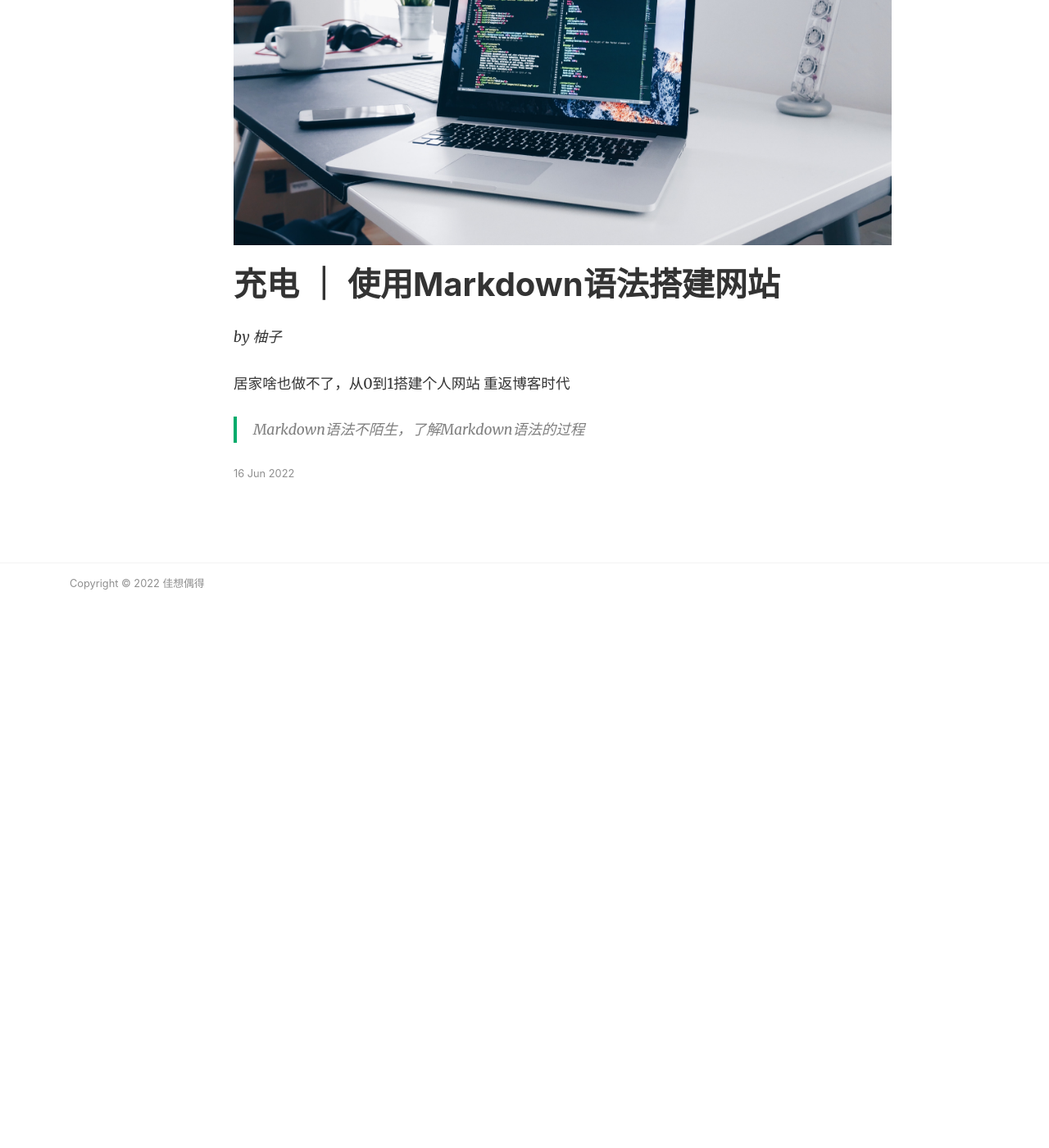
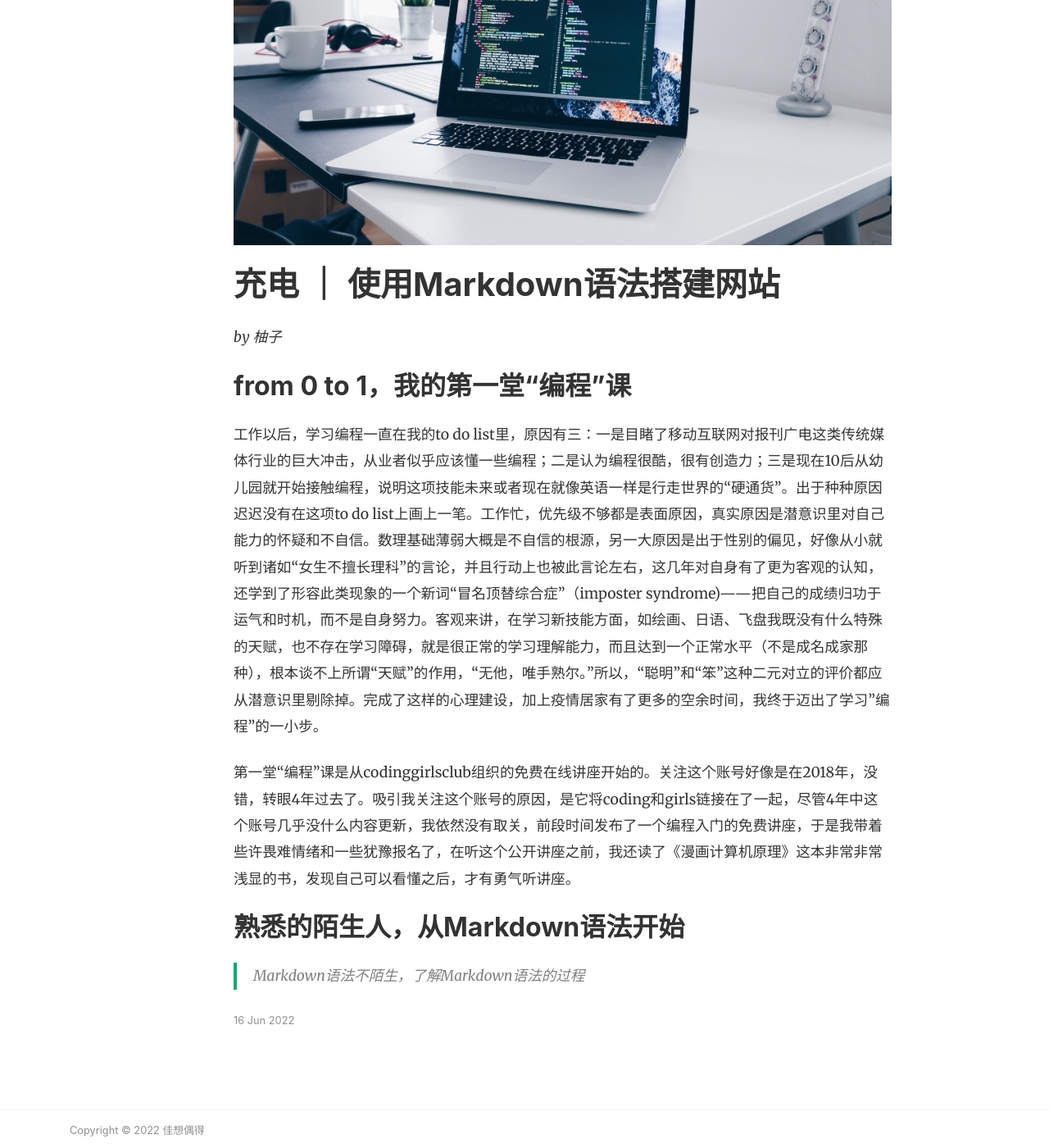
Before and after one commit to annintech/ann-blog, a Jekyll site: the page built from _posts/2022-06-16-small-steps.md, in a window 1280 px wide and 1400 px high, scrolled down 489 px. Shown: the whole window at 82% size. Built offline with Jekyll 4.4.1, drawn with Linux system fonts in a browser that asks for light colours; nearby versions of some CDN libraries; before the commit the page ends 1222 px from its top, so only the background shows below that.

Commit message:
Update 2022-06-16-small-steps.md

```diff
--- a/_posts/2022-06-16-small-steps.md
+++ b/_posts/2022-06-16-small-steps.md
@@ -7,6 +7,12 @@ featured: true
 # 充电 ｜ 使用Markdown语法搭建网站
 _by 柚子_
 
-居家啥也做不了，从0到1搭建个人网站
-重返博客时代
+## from 0 to 1，我的第一堂“编程”课
+工作以后，学习编程一直在我的to do list里，原因有三：一是目睹了移动互联网对报刊广电这类传统媒体行业的巨大冲击，从业者似乎应该懂一些编程；二是认为编程很酷，很有创造力；三是现在10后从幼儿园就开始接触编程，说明这项技能未来或者现在就像英语一样是行走世界的“硬通货”。出于种种原因迟迟没有在这项to do list上画上一笔。工作忙，优先级不够都是表面原因，真实原因是潜意识里对自己能力的怀疑和不自信。数理基础薄弱大概是不自信的根源，另一大原因是出于性别的偏见，好像从小就听到诸如“女生不擅长理科”的言论，并且行动上也被此言论左右，这几年对自身有了更为客观的认知，还学到了形容此类现象的一个新词“冒名顶替综合症”（imposter syndrome)——把自己的成绩归功于运气和时机，而不是自身努力。客观来讲，在学习新技能方面，如绘画、日语、飞盘我既没有什么特殊的天赋，也不存在学习障碍，就是很正常的学习理解能力，而且达到一个正常水平（不是成名成家那种），根本谈不上所谓“天赋”的作用，“无他，唯手熟尔。”所以，“聪明”和“笨”这种二元对立的评价都应从潜意识里剔除掉。完成了这样的心理建设，加上疫情居家有了更多的空余时间，我终于迈出了学习”编程”的一小步。
+
+第一堂“编程”课是从codinggirlsclub组织的免费在线讲座开始的。关注这个账号好像是在2018年，没错，转眼4年过去了。吸引我关注这个账号的原因，是它将coding和girls链接在了一起，尽管4年中这个账号几乎没什么内容更新，我依然没有取关，前段时间发布了一个编程入门的免费讲座，于是我带着些许畏难情绪和一些犹豫报名了，在听这个公开讲座之前，我还读了《漫画计算机原理》这本非常非常浅显的书，发现自己可以看懂之后，才有勇气听讲座。
+
+## 熟悉的陌生人，从Markdown语法开始
+
+
 > Markdown语法不陌生，了解Markdown语法的过程
```
